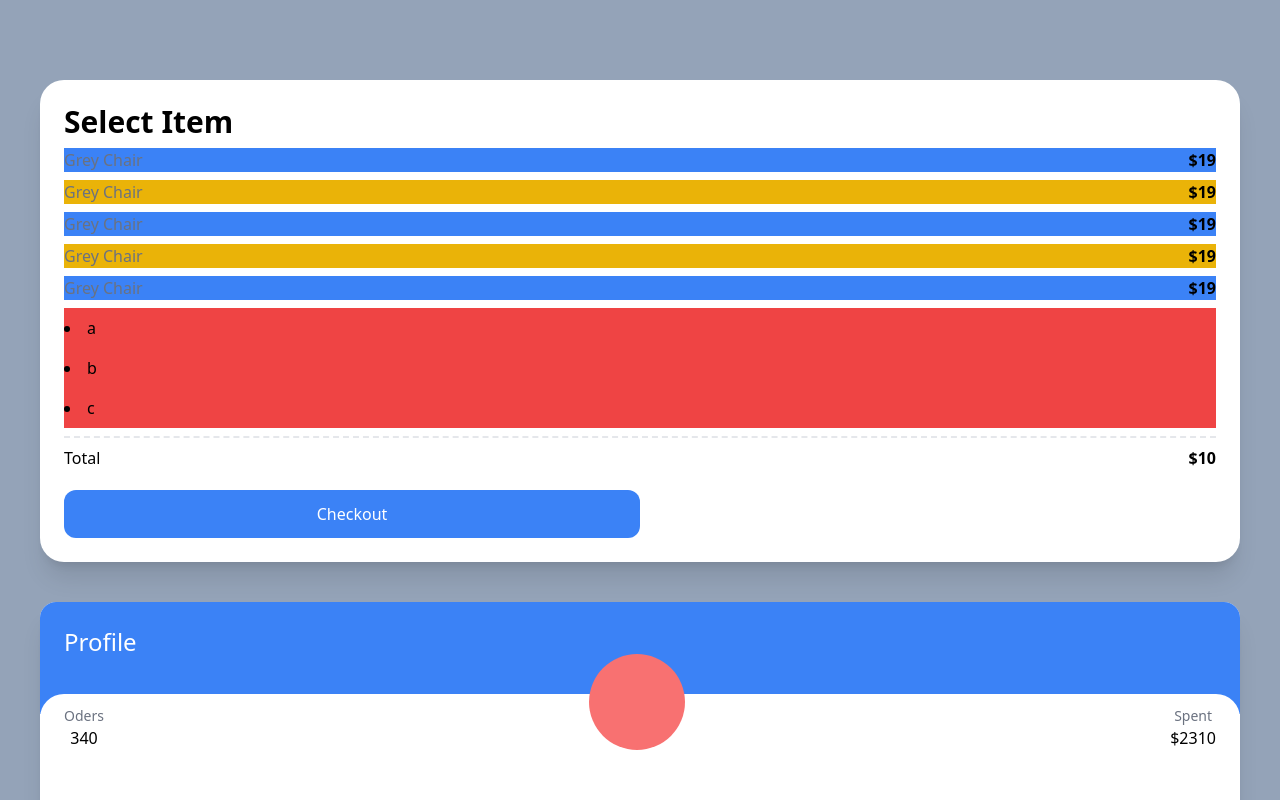
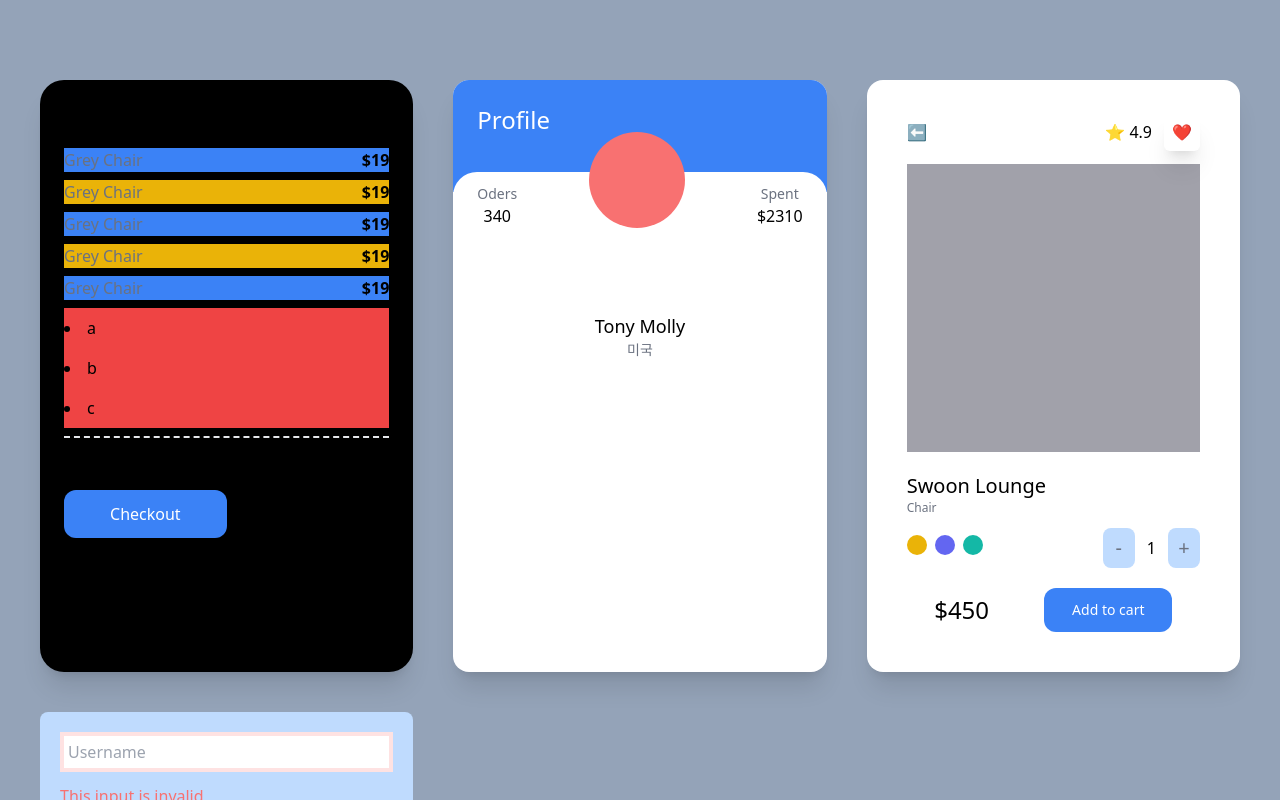
Before and after one commit to wjdghks963/clone-carrot-market, a Next.js app: page / in a window 1280 px wide. Shown: the top 800 px of the page. Built offline with nearby package versions, Linux system fonts and the light colour scheme.

Commit message:
tailwind done

```diff
--- a/pages/index.tsx
+++ b/pages/index.tsx
@@ -2,8 +2,8 @@ import type { NextPage } from "next";
 
 const Home: NextPage = () => {
   return (
-    <div className="grid min-h-screen gap-10 bg-slate-400 py-20 px-10">
-      <div className="rounded-3xl bg-white p-6 shadow-xl">
+    <div className="dark grid min-h-screen gap-10 bg-slate-400 py-20 px-10 xl:grid-cols-3">
+      <div className="rounded-3xl bg-white p-6 shadow-xl dark:bg-black">
         <span className="text-3xl font-semibold">Select Item</span>
 
         <ul>
--- a/tailwind.config.js
+++ b/tailwind.config.js
@@ -6,5 +6,6 @@ module.exports = {
   theme: {
     extend: {},
   },
+  darkMode: "class",
   plugins: [],
 };
```
Also changed, not shown: 1 other file (tests, documents, lock files or other folders).
